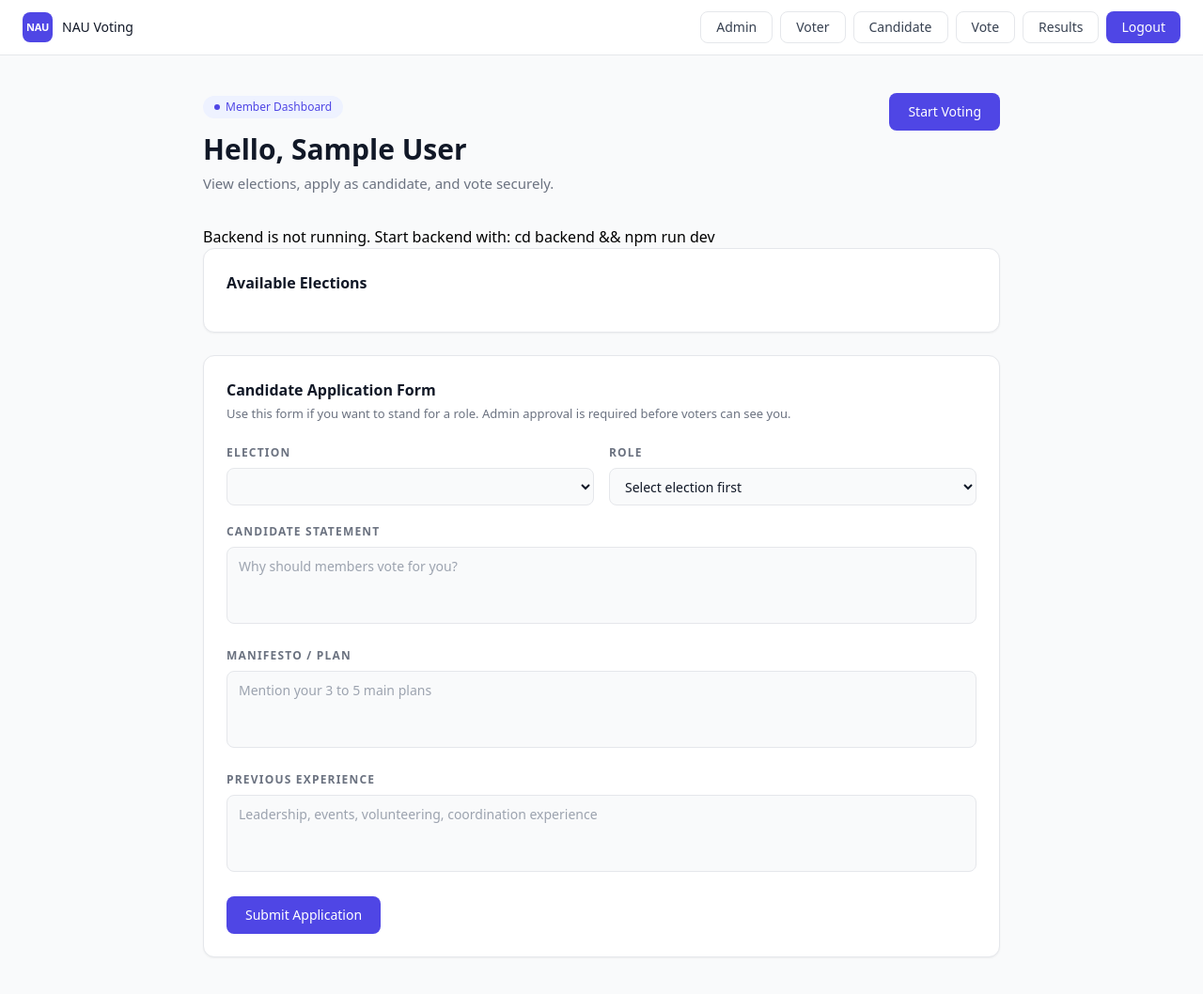
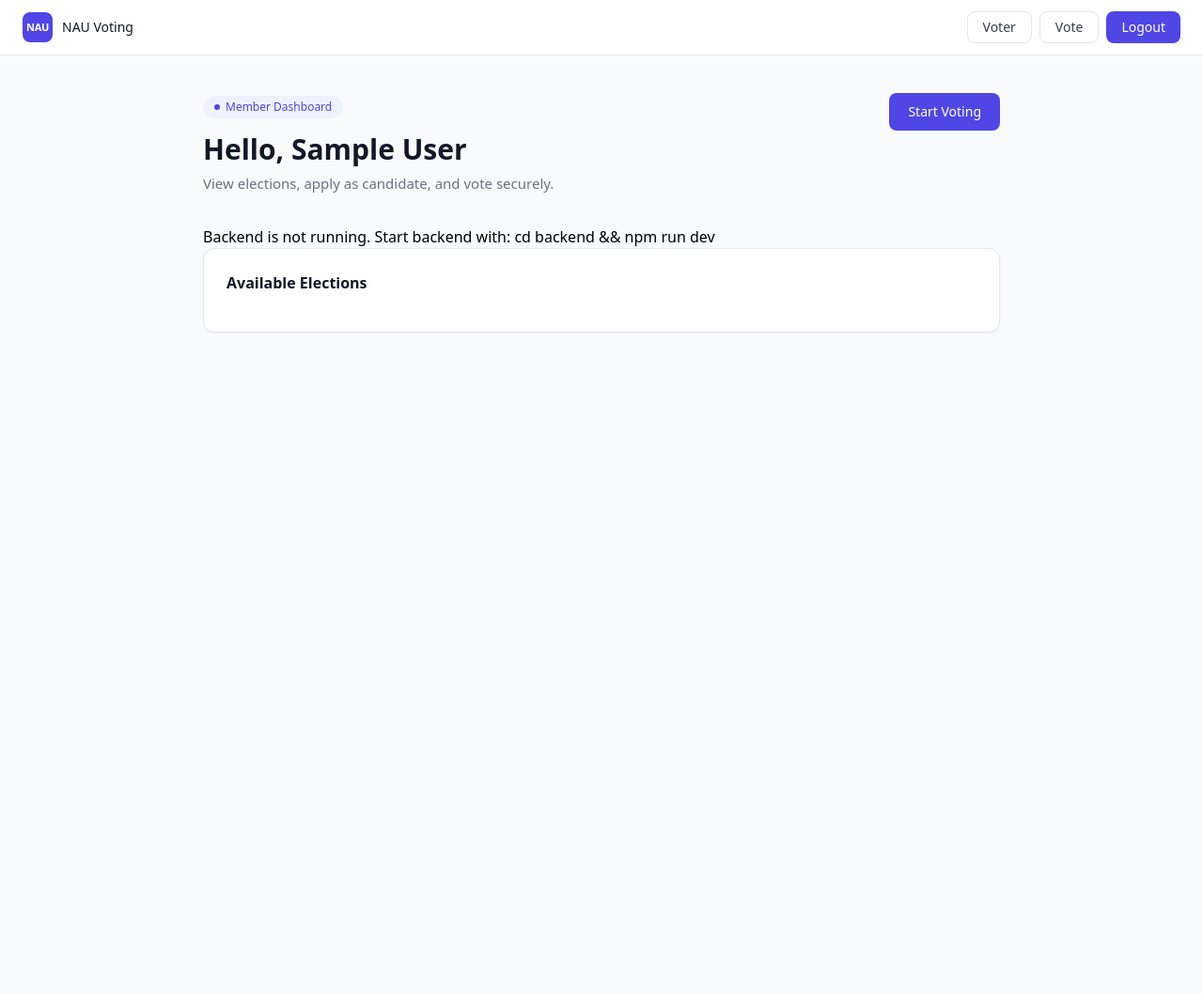
Before and after one commit to Gopikalyan19/nau-voting-system, a plain HTML site: page frontend/voter-dashboard.html in a window 1280 px wide. Shown: the whole page at 94% size. After the commit the page ends 800 px from the top, so only its background shows below. Drawn offline with nearby package versions, Linux system fonts and the light colour scheme; no server answers; sample sign-in values are in the browser's storage.

Commit message:
Remove Candidate Application Form from dashboard
Removed the Candidate Application Form section from the voter dashboard.

```diff
--- a/frontend/voter-dashboard.html
+++ b/frontend/voter-dashboard.html
@@ -17,11 +17,8 @@
       <span class="text-sm font-medium text-gray-900">NAU Voting</span>
     </div>
     <div class="flex gap-2 flex-wrap">
-      <a href="admin-dashboard.html" class="h-[34px] px-4 border border-gray-200 rounded-lg text-sm font-medium text-gray-700 hover:bg-gray-50 transition-colors inline-flex items-center">Admin</a>
       <a href="voter-dashboard.html" class="h-[34px] px-4 border border-gray-200 rounded-lg text-sm font-medium text-gray-700 hover:bg-gray-50 transition-colors inline-flex items-center">Voter</a>
-      <a href="candidate-dashboard.html" class="h-[34px] px-4 border border-gray-200 rounded-lg text-sm font-medium text-gray-700 hover:bg-gray-50 transition-colors inline-flex items-center">Candidate</a>
       <a href="vote.html" class="h-[34px] px-4 border border-gray-200 rounded-lg text-sm font-medium text-gray-700 hover:bg-gray-50 transition-colors inline-flex items-center">Vote</a>
-      <a href="results.html" class="h-[34px] px-4 border border-gray-200 rounded-lg text-sm font-medium text-gray-700 hover:bg-gray-50 transition-colors inline-flex items-center">Results</a>
       <button onclick="logout()" class="h-[34px] px-4 bg-indigo-600 hover:bg-indigo-700 rounded-lg text-sm font-medium text-white transition-colors inline-flex items-center">Logout</button>
     </div>
   </nav>
@@ -53,55 +50,7 @@
       <div id="electionCards" class="grid grid-cols-1 md:grid-cols-2 gap-3"></div>
     </section>
 
-    <!-- Candidate Application Form -->
-    <section class="bg-white border border-gray-200 rounded-xl p-6 shadow-sm">
-      <h3 class="text-base font-semibold text-gray-900 mb-1">Candidate Application Form</h3>
-      <p class="text-[13px] text-gray-500 mb-6">Use this form if you want to stand for a role. Admin approval is required before voters can see you.</p>
 
-      <form id="candidateApplyForm" class="space-y-5">
-
-        <div class="grid grid-cols-1 md:grid-cols-2 gap-4">
-          <div>
-            <label class="block text-xs font-semibold text-gray-500 uppercase tracking-widest mb-2">Election</label>
-            <select id="candidateElectionSelect" name="election_id" required
-              class="w-full h-10 px-3 border border-gray-200 rounded-lg text-sm text-gray-900 bg-gray-50 focus:outline-none focus:ring-2 focus:ring-indigo-500 focus:border-transparent transition">
-            </select>
-          </div>
-          <div>
-            <label class="block text-xs font-semibold text-gray-500 uppercase tracking-widest mb-2">Role</label>
-            <select id="candidateRoleSelect" name="role_id" required
-              class="w-full h-10 px-3 border border-gray-200 rounded-lg text-sm text-gray-900 bg-gray-50 focus:outline-none focus:ring-2 focus:ring-indigo-500 focus:border-transparent transition">
-              <option>Select election first</option>
-            </select>
-          </div>
-        </div>
-
-        <div>
-          <label class="block text-xs font-semibold text-gray-500 uppercase tracking-widest mb-2">Candidate Statement</label>
-          <textarea name="statement" placeholder="Why should members vote for you?" required rows="3"
-            class="w-full px-3 py-2.5 border border-gray-200 rounded-lg text-sm text-gray-900 bg-gray-50 placeholder-gray-400 focus:outline-none focus:ring-2 focus:ring-indigo-500 focus:border-transparent transition resize-none"></textarea>
-        </div>
-
-        <div>
-          <label class="block text-xs font-semibold text-gray-500 uppercase tracking-widest mb-2">Manifesto / Plan</label>
-          <textarea name="manifesto" placeholder="Mention your 3 to 5 main plans" rows="3"
-            class="w-full px-3 py-2.5 border border-gray-200 rounded-lg text-sm text-gray-900 bg-gray-50 placeholder-gray-400 focus:outline-none focus:ring-2 focus:ring-indigo-500 focus:border-transparent transition resize-none"></textarea>
-        </div>
-
-        <div>
-          <label class="block text-xs font-semibold text-gray-500 uppercase tracking-widest mb-2">Previous Experience</label>
-          <textarea name="experience" placeholder="Leadership, events, volunteering, coordination experience" rows="3"
-            class="w-full px-3 py-2.5 border border-gray-200 rounded-lg text-sm text-gray-900 bg-gray-50 placeholder-gray-400 focus:outline-none focus:ring-2 focus:ring-indigo-500 focus:border-transparent transition resize-none"></textarea>
-        </div>
-
-        <div>
-          <button type="submit" class="h-10 px-5 bg-indigo-600 hover:bg-indigo-700 active:scale-[0.99] rounded-lg text-sm font-medium text-white transition-all inline-flex items-center">
-            Submit Application
-          </button>
-        </div>
-
-      </form>
-    </section>
 
   </main>
 
```
